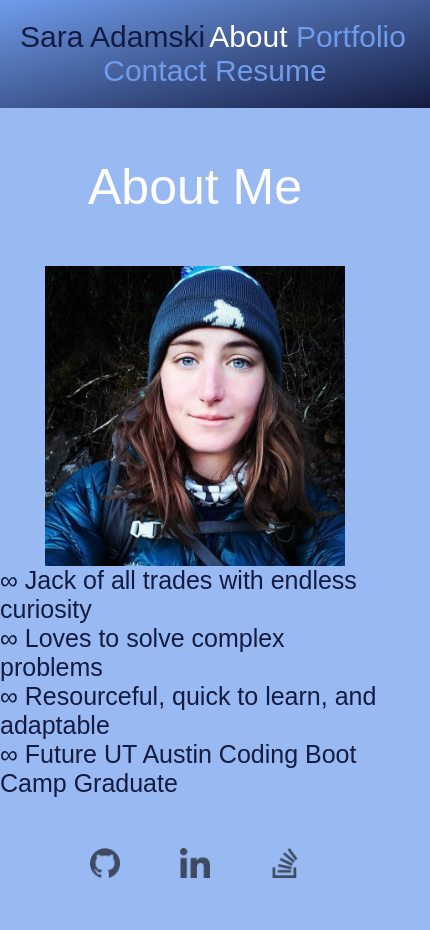
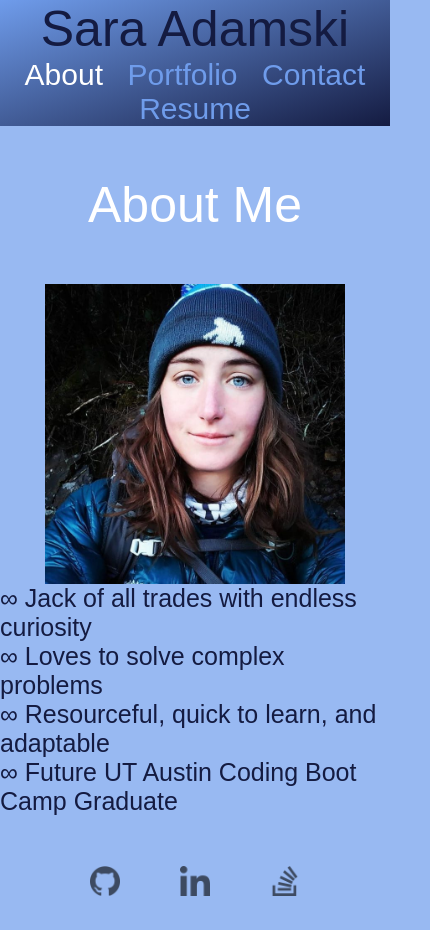
Before and after one commit to sarawrmas/react-portfolio, a React (Create React App) app: page / in a window 390 px wide. Shown: the whole page, 430 px wide, since content can reach past the window. Built offline with nearby package versions, Linux system fonts and the light colour scheme.

Commit message:
make header mobile-responsive

```diff
--- a/src/App.css
+++ b/src/App.css
@@ -58,28 +58,27 @@ h2 {
   height: 100%;
   width: 100%;
   text-align: center;
-  padding: 20px;
 }
 
 .header-h1 {
-  float: left;
-  color: var(--dark)
+  color: var(--dark);
+  font-size: 50px;
 }
 
 .nav-link {
   color: var(--medium);
+  font-size: 30px;
 }
 
 .nav-link-active {
   color: var(--white);
+  font-size: 30px;
 }
 
 .nav-li {
   display: inline;
-  flex-direction: row;
-  flex-wrap: wrap;
-  font-size: 30px;
   list-style: none;
+  margin: 10px;
 }
 
 /* f o o t e r  s t y l e */
```
